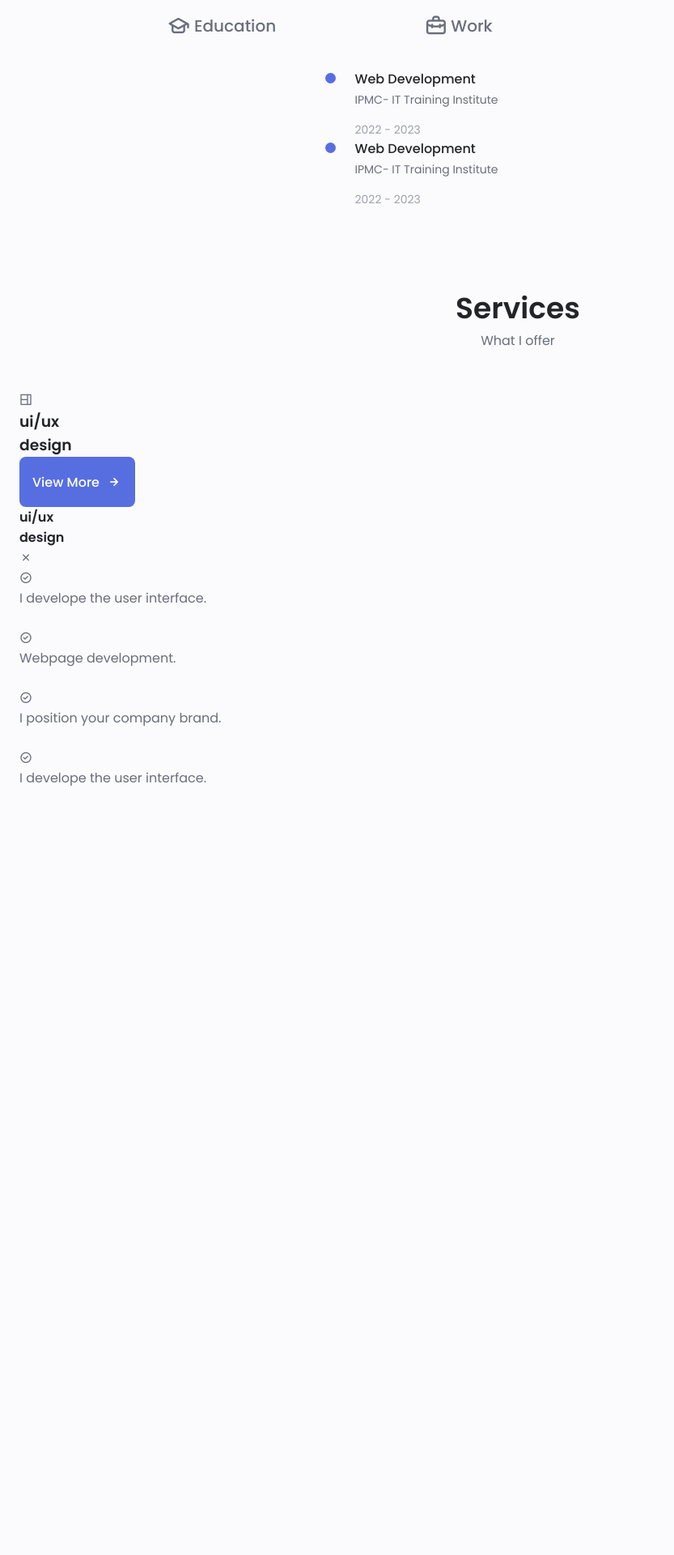
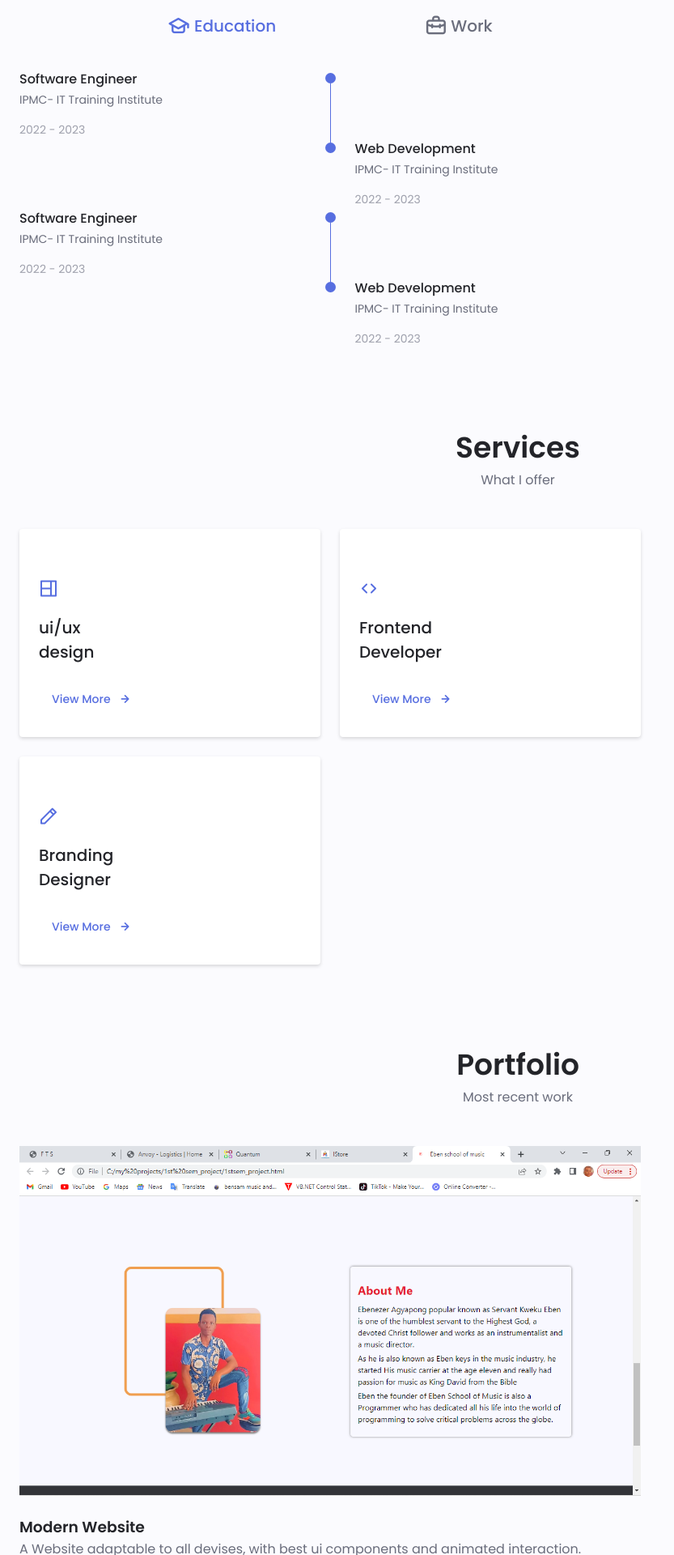
Before and after one commit to ebenezer123-agyepong/E-chatApp, a PHP site: page / in a window 1280 px wide. Shown: the part 2960-4880 px from the top of the page at 81% size, without its empty margins (0-833 px from the left). Before the commit the page ends 3931 px from the top, so only its background shows below. Run offline with PHP 8.4, Linux system fonts and the light colour scheme.

Commit message:
modified:   cssFolder/style.css 	modified:   index.html 	modified:   javaScript/script.js 	new file:   pictures/Screenshot (10).png 	new file:   pictures/Screenshot (13).png 	new file:   pictures/Screenshot (14).png 	new file:   pictures/Screenshot (9).png

```diff
--- a/cssFolder/style.css
+++ b/cssFolder/style.css
@@ -337,6 +337,21 @@ img{
     align-items: center;
 }
 
+.button--small{
+    padding: .75rem 1rem;
+}
+
+.button--link{
+    pad: 0;
+    background-color: transparent;
+    color: var(--first-color);
+}
+
+.button--link:hover{
+    background-color: transparent;
+    color: var(--first-color-alt);
+}
+
 /*==========SKILLS============== */
 .skills__container{
     row-gap: 0;
@@ -421,6 +436,10 @@ img{
 }
 
 .skills__node{
+    width: 60%;
+}
+
+.skills__python{
     width: 50%;
 }
 
@@ -498,6 +517,115 @@ img{
     transform: translate(6px,-7px);
 }
 
-.qualification [data-content]{
+.qualification[data-content]{
     display: none;
 }
+
+.qualification__active[data-content]{
+    display: block;
+}
+
+.qualification__button.qualification__active{
+    color: var(--first-color);
+}
+
+/*================== SERVICES =================== */
+.services__container{
+    gap: 1.5rem;
+    grid-template-columns: repeat(2, 1fr);
+}
+
+.service__content{
+    position: relative;
+    background-color: var(--container-color);
+    padding: 3.5rem .5rem 1.25rem 1.5rem;
+    border-radius: .25rem;
+    box-shadow: 0 2px 4px rgba(0,0,0,.15);
+    transition: .3s;
+}
+
+.service__content:hover{
+    box-shadow: o 4px 8px rgba(0,0,0,.15);
+}
+
+.service__icon{
+    display: block;
+    font-size: 1.5rem;
+    color: var(--first-color);
+    margin-bottom: var(--mb-1);
+}
+
+.services__title{
+    font-size: var(--h3-font-size);
+    margin-bottom: var(--mb-1);
+    font-weight: var(--font-medium);
+}
+
+.service__button{
+    cursor: pointer;
+    font-size: var(--small-font-siz);
+}
+
+.service__button:hover .button__icon{
+    transform: translateX(.25rem);
+}
+
+.services__modal{
+    position: fixed;
+    top: 0;
+    left: 0;
+    right: 0;
+    bottom: 0;
+    background-color: rgba(0,0,0,.5);
+    display: flex;
+    align-items: center;
+    justify-content: center;
+    padding: 0 1rem;
+    z-index: var(--Z-model);
+    opacity: 0;
+    visibility: hidden;
+    transition: .3s;
+}
+
+.services__modal-content{
+   position: relative;
+   background-color: var(--container-color);
+   padding: 1.5rem;
+   border-radius: .5rem;
+}
+
+.services__modal-services{
+    row-gap: 1rem;
+}
+
+.services__modal-service{
+    display: flex;
+}
+
+.services__modal-title{
+    font-size: var(--h3-font-size);
+    font-weight: var(--font-medium);
+    margin-bottom: var(--mb-1-5);
+}
+
+.services__modal-close{
+    position: absolute;
+    top: 1rem;
+    right: 1rem;
+    font-size: 1.5rem;
+    color: var(--first-color);
+    cursor: pointer;
+}
+
+.services__modal-icon{
+    color: var(--first-color);
+    margin-right: var(--mb-0-25);
+}
+
+/*============ ACTIVE MODAL ============ */
+.active__modal{
+    opacity: 1;
+    visibility: visible;
+}
+
+/*================ PORTFOLIO ================ */
--- a/index.html
+++ b/index.html
@@ -103,7 +103,7 @@
                     </div>
 
                     <div class="home__data">
-                        <h1 class="home__title"> Hi, I'am Eben</h1>
+                        <h1 class="home__title"> Hi, I am Eben</h1>
                         <h3 class="home__subtitle">Frontend Developer</h3>
                         <p class="home__description">
                             High level experience in web design and development
@@ -280,12 +280,12 @@
 
             <div class="qualification__container container">
                 <div class="qualification__tabs">
-                    <div class="qualification__button button--flex">
+                    <div class="qualification__button button--flex qualification__active" data-target="#education">
                         <i class="uil uil-graduation-cap qualification__icon"></i>
                         Education
                     </div>
 
-                    <div class="qualification__button button--flex">
+                    <div class="qualification__button button--flex " data-target="#work" >
                         <i class="uil uil-briefcase-alt qualification__icon"></i>
                         Work
                     </div>
@@ -293,7 +293,7 @@
 
                 <div class="qualifiction__sections">
                  <!--=================== QUALIFICATION CONTENT 1 ========================-->
-                    <div class="qualification__content qualification__active" data-content id="education">
+                    <div class="qualification__content qualification__active" data-content id="#education">
                         <!--=================== QUALIFICATION 1 ========================-->
                         <div class="qualification__data">
                             <div>
@@ -304,11 +304,11 @@
                                     2022 - 2023
                                 </div>
                             </div>
-
                             <div>
                                 <span class="qualification__rounder"></span>
                                 <span class="qualification__line"></span>
                             </div>
+
                         </div>
                     </div>
 
@@ -328,8 +328,8 @@
                                 2022 - 2023
                             </div>
                         </div>
+                    </div>
 
-                    </div>
 
                      <!--=================== QUALIFICATION CONTENT 2 ========================-->
                      <div class="qualification__content" data-content id="work">
@@ -416,8 +416,145 @@
                         </div>
                     </div>
                 </div>
+
+                <!--==================== SERVICES 2 ==================-->
+                <div class="service__content">
+                    <div>
+                        <i class="uil uil-arrow service__icon"></i>
+                        <h3 class="services__title">Frontend <br> Developer</h3>
+                    </div>
+                    <span class="button button--flex button--small button--link service__button">
+                        View More
+                        <i class="uil uil-arrow-right button__icon"></i>
+                    </span>
+
+                    <div class="services__modal">
+                        <div class="services__modal-content">
+                            <h4 class="services__modal-tittle">>Frontend <br> Developer</h4>
+                            <i class="uil uil-times services__modal-close"></i>
+
+                            <ul class="services__modal-services grid">
+                                <li class="services___modal-services">
+                                    <i class="uil uil-check-circle services__modal-icon"></i>
+                                    <p>I develope the user interface.</p>
+                                </li>
+                                <li class="services___modal-services">
+                                    <i class="uil uil-check-circle services__modal-icon"></i>
+                                    <p>Webpage development.</p>
+                                </li>
+                                <li class="services___modal-services">
+                                    <i class="uil uil-check-circle services__modal-icon"></i>
+                                    <p>I position your company brand.</p>
+                                </li>
+                                <li class="services___modal-services">
+                                    <i class="uil uil-check-circle services__modal-icon"></i>
+                                    <p>I develope the user interface.</p>
+                                </li>
+                            </ul>
+                        </div>
+                    </div>
+                </div>
+
+                <!--==================== SERVICES 3 ==================-->
+                <div class="service__content">
+                    <div>
+                        <i class="uil uil-pen service__icon"></i>
+                        <h3 class="services__title">Branding <br> Designer</h3>
+                    </div>
+                    <span class="button button--flex button--small button--link service__button">
+                        View More
+                        <i class="uil uil-arrow-right button__icon"></i>
+                    </span>
+
+                    <div class="services__modal">
+                        <div class="services__modal-content">
+                            <h4 class="services__modal-tittle">Branding <br> Designer</h4>
+                            <i class="uil uil-times services__modal-close"></i>
+
+                            <ul class="services__modal-services grid">
+                                <li class="services___modal-services">
+                                    <i class="uil uil-check-circle services__modal-icon"></i>
+                                    <p>I develope the user interface.</p>
+                                </li>
+                                <li class="services___modal-services">
+                                    <i class="uil uil-check-circle services__modal-icon"></i>
+                                    <p>Webpage development.</p>
+                                </li>
+                                <li class="services___modal-services">
+                                    <i class="uil uil-check-circle services__modal-icon"></i>
+                                    <p>I position your company brand.</p>
+                                </li>
+                                <li class="services___modal-services">
+                                    <i class="uil uil-check-circle services__modal-icon"></i>
+                                    <p>I develope the user interface.</p>
+                                </li>
+                            </ul>
+                        </div>
+                    </div>
+                </div>
             </div>
-         </section>
+        </section>
+
+        <!--==================== PORTFOLIO ==================-->
+        <section class="portfolio section" id="portfolio">
+            <h2 class="section__title">Portfolio</h2>
+            <span class="section__subtitle">Most recent work</span>
+
+            <div class="portfolio__container container">
+                <div>
+                <!--==================== PORTFOLIO 1 ==================-->
+                    <div class="portfolio__content grid">
+                        <img src="./pictures/Screenshot (10).png" alt="" class="portfolio__img">
+
+                        <div class="portfolio__data">
+                            <h3 class="portfolio__title">Modern Website</h3>
+                            <p class="portfolio__description">
+                                A Website adaptable to all devises,
+                                with best ui components and animated interaction.
+                            </p>
+                            <a href="#" class="button button--flex button--small portfolio__button">
+                                DEMO
+                                <i class="uil uil-arrow-right button__icon"></i>
+                            </a>
+                        </div>
+                    </div>
+
+                    <!--==================== PORTFOLIO 2 ==================-->
+                    <div class="portfolio__content grid">
+                        <img src="./pictures/Screenshot (10).png" alt="" class="portfolio__img">
+
+                        <div class="portfolio__data">
+                            <h3 class="portfolio__title">Modern Website</h3>
+                            <p class="portfolio__description">
+                                A Website adaptable to all devises,
+                                with best ui components and animated interaction.
+                            </p>
+                            <a href="#" class="button button--flex button--small portfolio__button">
+                                DEMO
+                                <i class="uil uil-arrow-right button__icon"></i>
+                            </a>
+                        </div>
+                    </div>
+
+                    <!--==================== PORTFOLIO 3 ==================-->
+                    <div class="portfolio__content grid">
+                        <img src="./pictures/Screenshot (10).png" alt="" class="portfolio__img">
+
+                        <div class="portfolio__data">
+                            <h3 class="portfolio__title">Modern Website</h3>
+                            <p class="portfolio__description">
+                                A Website adaptable to all devises,
+                                with best ui components and animated interaction.
+                            </p>
+                            <a href="#" class="button button--flex button--small portfolio__button">
+                                DEMO
+                                <i class="uil uil-arrow-right button__icon"></i>
+                            </a>
+                        </div>
+                    </div>
+                </div>
+            </div>
+        </section>
     </main>
     <script src="./javaScript/script.js"></script>
 </body>
```
Also changed, not shown: javaScript/script.js (+43 -0 lines), pictures/Screenshot (10).png (added), pictures/Screenshot (13).png (added), pictures/Screenshot (14).png (added), pictures/Screenshot (9).png (added).
